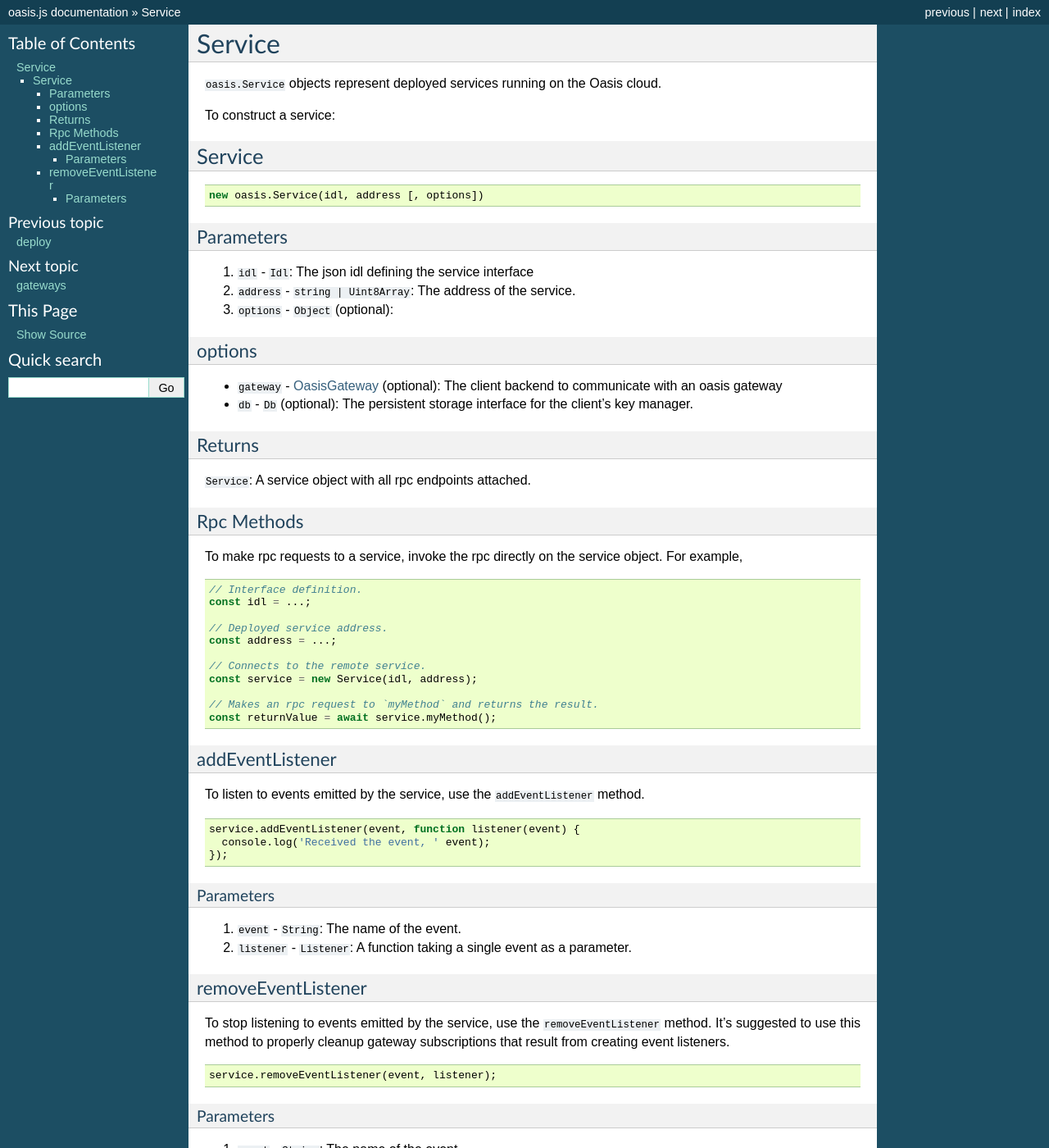
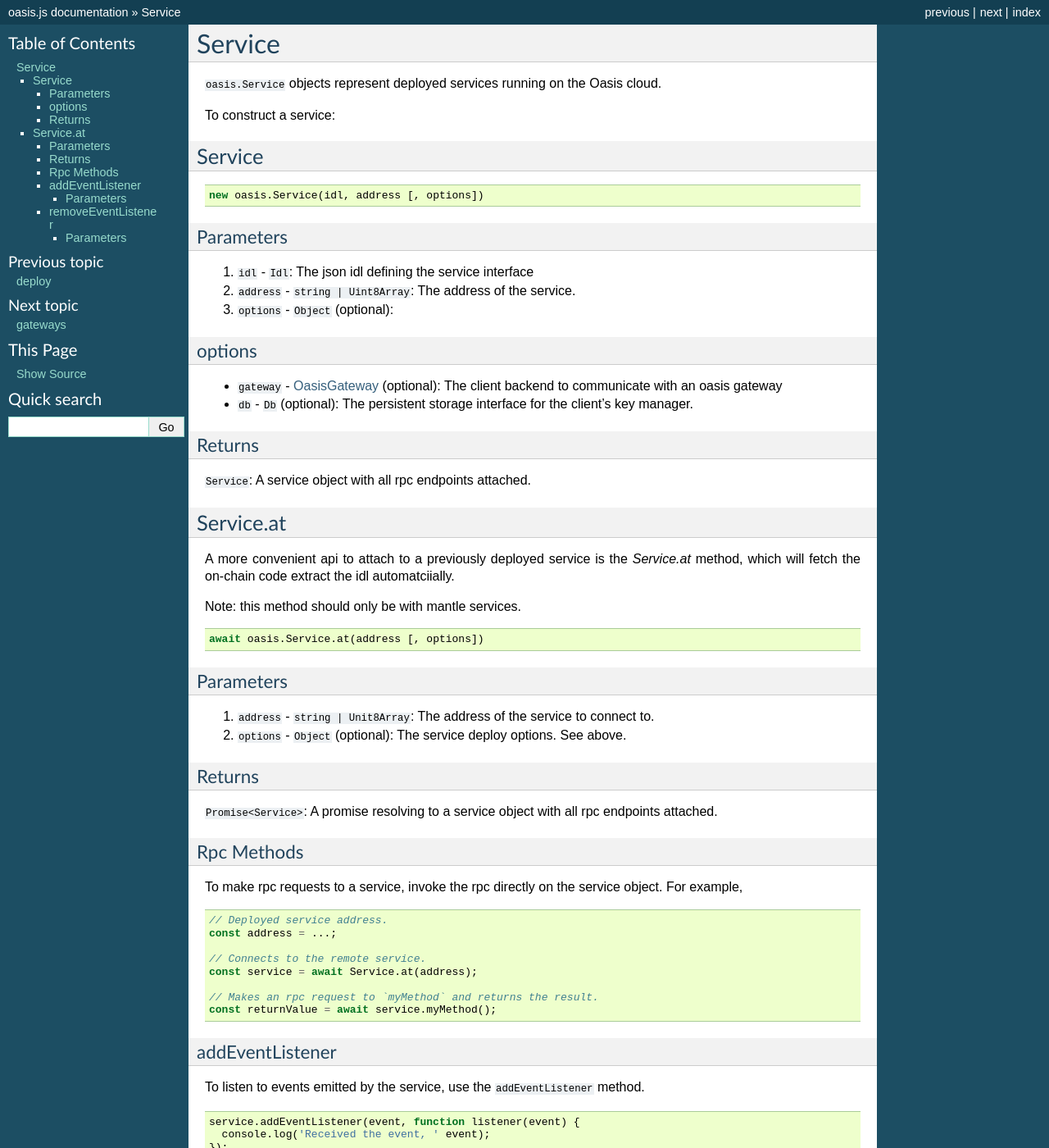
Before and after one commit to oasislabs/oasis.js, a Sphinx documentation site: the page built from docs/service.rst, in a window 1280 px wide and 1400 px high. Shown: the whole window at 82% size. Built offline with Sphinx 7.4.7, drawn with Linux system fonts in a browser that asks for light colours.

Commit message:
Update docs

```diff
--- a/docs/service.rst
+++ b/docs/service.rst
@@ -33,6 +33,31 @@ Returns
 --------------
 ``Service``: A service object with all rpc endpoints attached.
 
+Service.at
+==================
+
+A more convenient api to attach to a previously deployed service is the
+`Service.at` method, which will fetch the on-chain code extract the idl
+automatciially.
+
+Note: this method should only be with mantle services.
+
+
+.. code-block:: javascript
+
+	await oasis.Service.at(address [, options])
+
+-------------
+Parameters
+-------------
+1. ``address`` - ``string | Unit8Array``: The address of the service to connect to.
+2. ``options`` - ``Object`` (optional): The service deploy options. See above.
+
+--------------
+Returns
+--------------
+``Promise<Service>``: A promise resolving to a service object with all rpc endpoints attached.
+
 ------------
 Rpc Methods
 ------------
@@ -42,14 +67,11 @@ For example,
 
 .. code-block:: javascript
 
-   // Interface definition.
-   const idl = ...;
-
    // Deployed service address.
    const address = ...;
 
    // Connects to the remote service.
-   const service = new Service(idl, address);
+   const service = await Service.at(address);
 
    // Makes an rpc request to `myMethod` and returns the result.
    const returnValue = await service.myMethod();
```
Also changed, not shown: README.md (+0 -1 lines), docs/examples.rst (+5 -11 lines).
